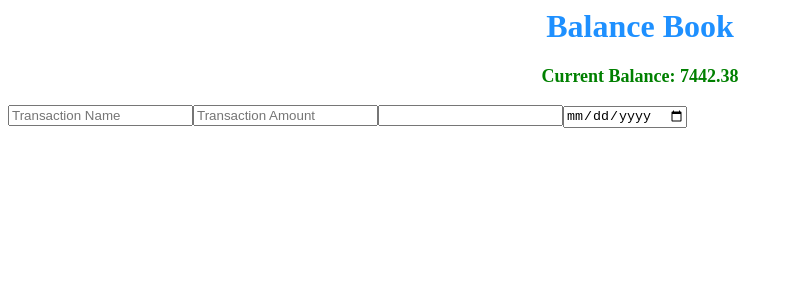
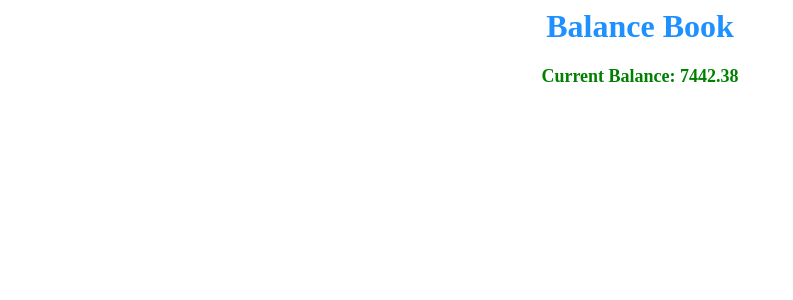
Before and after one commit to ksyasuda/learn-typescript, a React app in the folder balance-book/: page / in a window 1280 px wide. Shown: the top 300 px of the page, without its empty margins (0-793 px from the left). Built offline with nearby package versions, Linux system fonts and the light colour scheme.

Commit message:
Begin to refactor

```diff
--- a/balance-book/src/app/components/Form/Form.tsx
+++ b/balance-book/src/app/components/Form/Form.tsx
@@ -1,5 +1,5 @@
 import React from "react"
-import { FunctionExpression } from "typescript"
+import { FunctionExpression, ObjectFlags } from "typescript"
 
 type elementConfig = {
 	name: string
@@ -18,23 +18,63 @@ type elementConfig = {
 interface Props {
 	changed: Function
 	value: number | string
-	type: string
-	placeholder?: string
-	name: string
-	options?: Array<Object>
+	elementType: Function
+	elementConfig: ObjectFlags
 }
 
 const form: React.FunctionComponent<Props> = (props: Props) => {
-	const { changed, value, type, placeholder, name } = props
-	return (
-		<input
-			type={type}
-			value={value}
-			placeholder={placeholder}
-			name={name}
-			onChange={event => changed(event)}
-		/>
-	)
+	const { changed, value } = props
+	// switch (elt.elementType) {
+	// 	case "text":
+	// 		const name = (
+	// 			<Form
+	// 				key={elt.elementType}
+	// 				value={this.state.transactionName}
+	// 				changed={event => this.handleChange(event)}
+	// 			/>
+	// 		)
+	// 		formarr.push(name)
+	// 		return name
+	// 		break
+	// 	case "number":
+	// 		const num = (
+	// 			<Form
+	// 				key={elt.elementType}
+	// 				value={this.state.transactionAmount}
+	// 				changed={event => this.handleChange(event)}
+	// 			/>
+	// 		)
+	// 		formarr.push(num)
+	// 		return num
+	// 		break
+	// 	case "select":
+	// 		const type = (
+	// 			<Form
+	// 				key={elt.elementType}
+	// 				value={this.state.transactionAmount}
+	// 				changed={event => this.handleChange(event)}
+	// 			/>
+	// 		)
+	// 		formarr.push(type)
+	// 		return type
+	// 		break
+	// 	case "date":
+	// 		const date = (
+	// 			<Form
+	// 				key={elt.elementType}
+	// 				value={this.state.transactionAmount}
+	// 				changed={event => this.handleChange(event)}
+	// 			/>
+	// 		)
+	// 		formarr.push(date)
+	// 		return date
+	// 		break
+	// 	default:
+	// 		throw new Error(
+	// 			"Something went wrong with the names"
+	// 		)
+	// }
+	return null
 }
 
 export default form
--- a/balance-book/src/app/containers/BalanceBook/BalanceBook.tsx
+++ b/balance-book/src/app/containers/BalanceBook/BalanceBook.tsx
@@ -14,7 +14,7 @@ type ElementConfig = {
 interface State {
 	initialBalance: number
 	currentBalance: number
-	transactionAmount: string
+	transactionAmount: number
 	transactionName: string
 	transactionType: string
 	transactionDate: string
@@ -26,7 +26,7 @@ export default class BalanceBook extends Component<{}, State> {
 	state: State = {
 		initialBalance: 7442.38,
 		currentBalance: 7442.38,
-		transactionAmount: "",
+		transactionAmount: 0,
 		transactionName: "",
 		transactionType: "",
 		transactionDate: "",
@@ -70,68 +70,67 @@ export default class BalanceBook extends Component<{}, State> {
 		let form = (
 			<form name='Transaction Form'>
 				{this.state.formData.map(elt => {
-					switch (elt.elementType) {
-						case "text":
-							const name = (
+					let formm = (
 						<Form
 							key={elt.elementType}
 							value={this.state.transactionName}
-									type={elt.elementType}
-									placeholder={elt.elementConfig.placeholder}
-									name={elt.elementConfig.name}
 							changed={event => this.handleChange(event)}
+							elementType={elt.elementType}
+							elementConfig={elt.elementConfig}
 						/>
 					)
-							formarr.push(name)
-							return name
-							break
-						case "number":
-							const num = (
-								<Form
-									key={elt.elementType}
-									value={this.state.transactionAmount}
-									type={elt.elementType}
-									placeholder={elt.elementConfig.placeholder}
-									name={elt.elementConfig.name}
-									changed={event => this.handleChange(event)}
-								/>
-							)
-							formarr.push(num)
-							return num
-							break
-						case "select":
-							const type = (
-								<Form
-									key={elt.elementType}
-									value={this.state.transactionAmount}
-									type={elt.elementType}
-									name={elt.elementConfig.name}
-									changed={event => this.handleChange(event)}
-									options={elt.elementConfig.options}
-								/>
-							)
-							formarr.push(type)
-							return type
-							break
-						case "date":
-							const date = (
-								<Form
-									key={elt.elementType}
-									value={this.state.transactionAmount}
-									type={elt.elementType}
-									placeholder={elt.elementConfig.placeholder}
-									name={elt.elementConfig.name}
-									changed={event => this.handleChange(event)}
-								/>
-							)
-							formarr.push(date)
-							return date
-							break
-						default:
-							throw new Error(
-								"Something went wrong with the names"
-							)
-					}
+					formarr.push(formm)
+					return formm
+					// switch (elt.elementType) {
+					// 	case "text":
+					// 		const name = (
+					// 			<Form
+					// 				key={elt.elementType}
+					// 				value={this.state.transactionName}
+					// 				changed={event => this.handleChange(event)}
+					// 			/>
+					// 		)
+					// 		formarr.push(name)
+					// 		return name
+					// 		break
+					// 	case "number":
+					// 		const num = (
+					// 			<Form
+					// 				key={elt.elementType}
+					// 				value={this.state.transactionAmount}
+					// 				changed={event => this.handleChange(event)}
+					// 			/>
+					// 		)
+					// 		formarr.push(num)
+					// 		return num
+					// 		break
+					// 	case "select":
+					// 		const type = (
+					// 			<Form
+					// 				key={elt.elementType}
+					// 				value={this.state.transactionAmount}
+					// 				changed={event => this.handleChange(event)}
+					// 			/>
+					// 		)
+					// 		formarr.push(type)
+					// 		return type
+					// 		break
+					// 	case "date":
+					// 		const date = (
+					// 			<Form
+					// 				key={elt.elementType}
+					// 				value={this.state.transactionAmount}
+					// 				changed={event => this.handleChange(event)}
+					// 			/>
+					// 		)
+					// 		formarr.push(date)
+					// 		return date
+					// 		break
+					// 	default:
+					// 		throw new Error(
+					// 			"Something went wrong with the names"
+					// 		)
+					// }
 				})}
 			</form>
 		)
```
Lines whose indentation alone changed are shown as unchanged.
